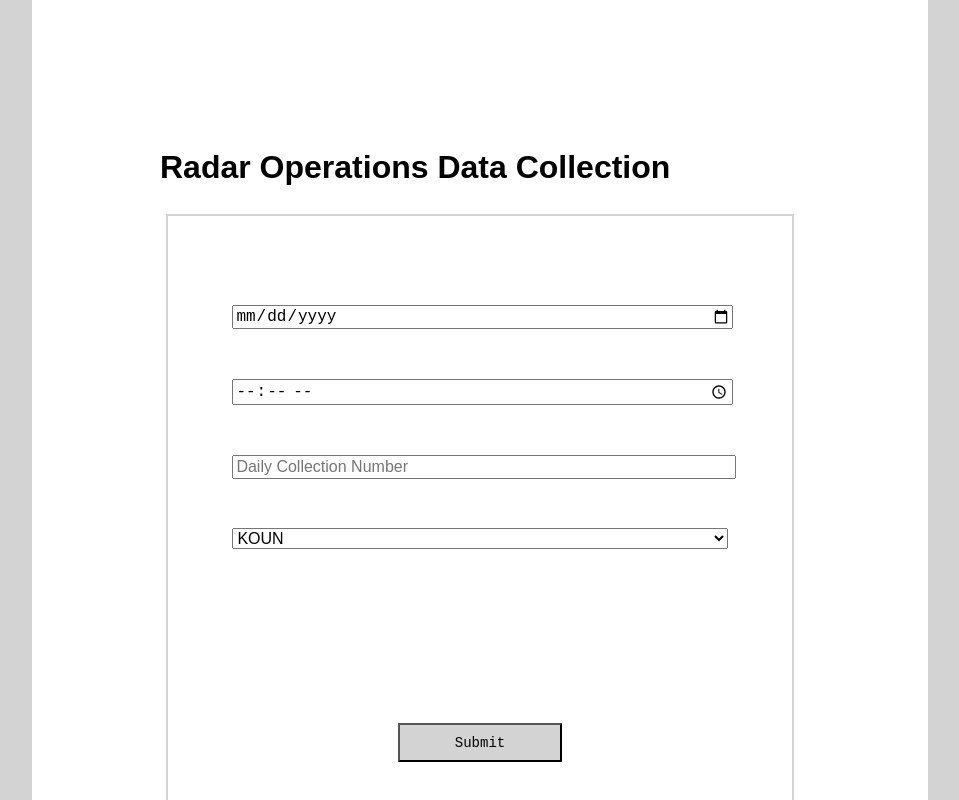
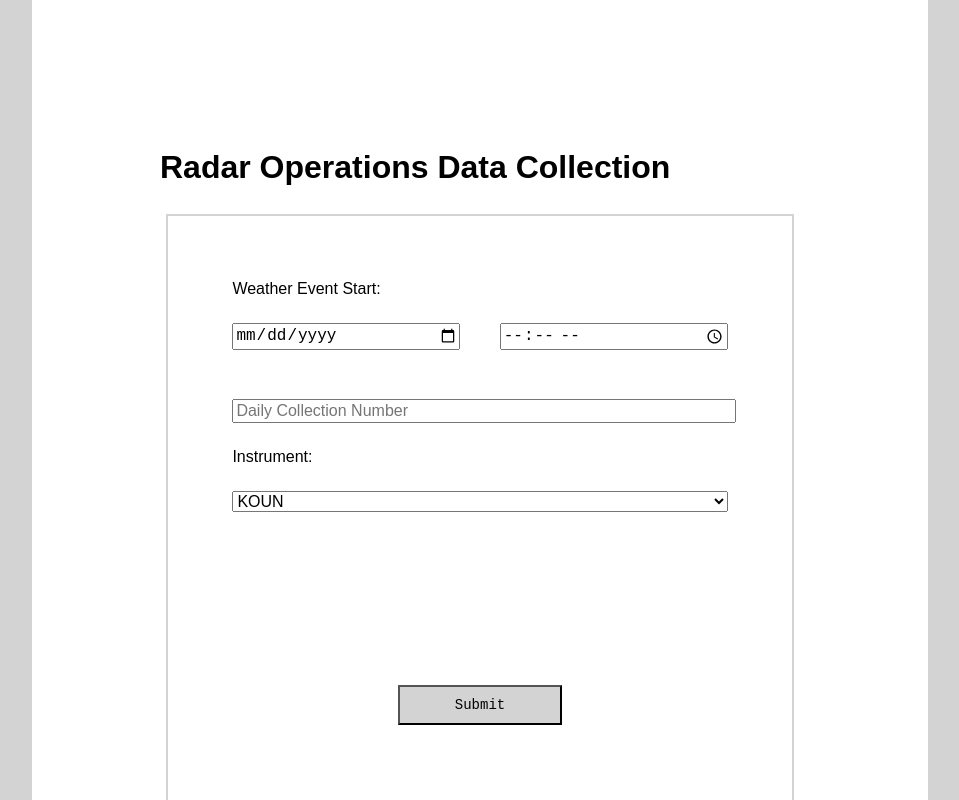
Before and after one commit to emkg/data_collection, a React (Create React App) app: page / in a window 1280 px wide. Both pictures are taken after a click on the element "GO". Shown: the top 800 px of the page, without its empty margins (160-1119 px from the left). Built offline with nearby package versions, Linux system fonts and the light colour scheme.

Commit message:
fixed the date and time inputs on the form and in event so they are side by side. started to play with mysql db and php but that experiment got cut short. api/ in public plus a test php file are not substantial contributions.

```diff
--- a/src/components/Collection.js
+++ b/src/components/Collection.js
@@ -5,7 +5,6 @@ import Form from './Form';
 // TODO: break tab container into a new component with
 // logic to control startng a new collection
 // TODO:  push buttons should be a separate component too
-
 
 /**
  * Collection renders the form where data is collected.
--- a/src/components/Event.js
+++ b/src/components/Event.js
@@ -124,9 +124,14 @@ export default class Event extends React.Component {
         {this.state.mode === "begin" ?
           ( <div className="kickoff">
               <form onSubmit={this.handleKickoffSubmit}>
-                <input type="date" name="eventstartday" min="2018-01-01"/>
-                <input type="time" name="eventstarttime" min="00:00" max="23:59" />
+                Weather Event Start:
+                <div className="datetime-input">
+                  <input type="date" name="eventstartday" min="2018-01-01"/>
+                  <input type="time" name="eventstarttime" min="00:00" max="23:59" />
+                </div>
                 <input type="number" name="initID" placeholder="Daily Collection Number"/>
+
+                Instrument:
                 <select name="instrument" onChange={this.handleInstrument}>
                   <option value="KOUN">KOUN</option>
                   <option value="NOXP">NOXP</option>
--- a/src/components/Form.js
+++ b/src/components/Form.js
@@ -91,8 +91,11 @@ export default class Form extends React.Component {
     return (
       <div className={cx(this.props.className)}>
         <form onSubmit={this.handleSubmit}>
-           <input type="date" name="startDay" min="2018-01-01"/>
-           <input type="time" name="startTime" min="00:00" max="23:59" />
+           Start Time:
+           <div className="datetime-input">
+              <input type="date" name="startDay" min="2018-01-01"/>
+              <input type="time" name="startTime" min="00:00" max="23:59" />
+            </div>
            {this.props.className === "loc" && (
              <div>
                 <input type="number" name="lat" placeholder="lat"/>
--- a/src/index.css
+++ b/src/index.css
@@ -30,6 +30,15 @@ select, input {
   width: 100%;
   font-size: 16px;
   margin: 5% 0;
+}
+
+.datetime-input {
+  display: flex;
+  justify-content: space-between;
+}
+
+input[type="date"], input[type="time"] {
+  width: 45%;
 }
 
 input[type="checkbox"] {
```
Also changed, not shown: 1 other file (tests, documents, lock files or other folders).
